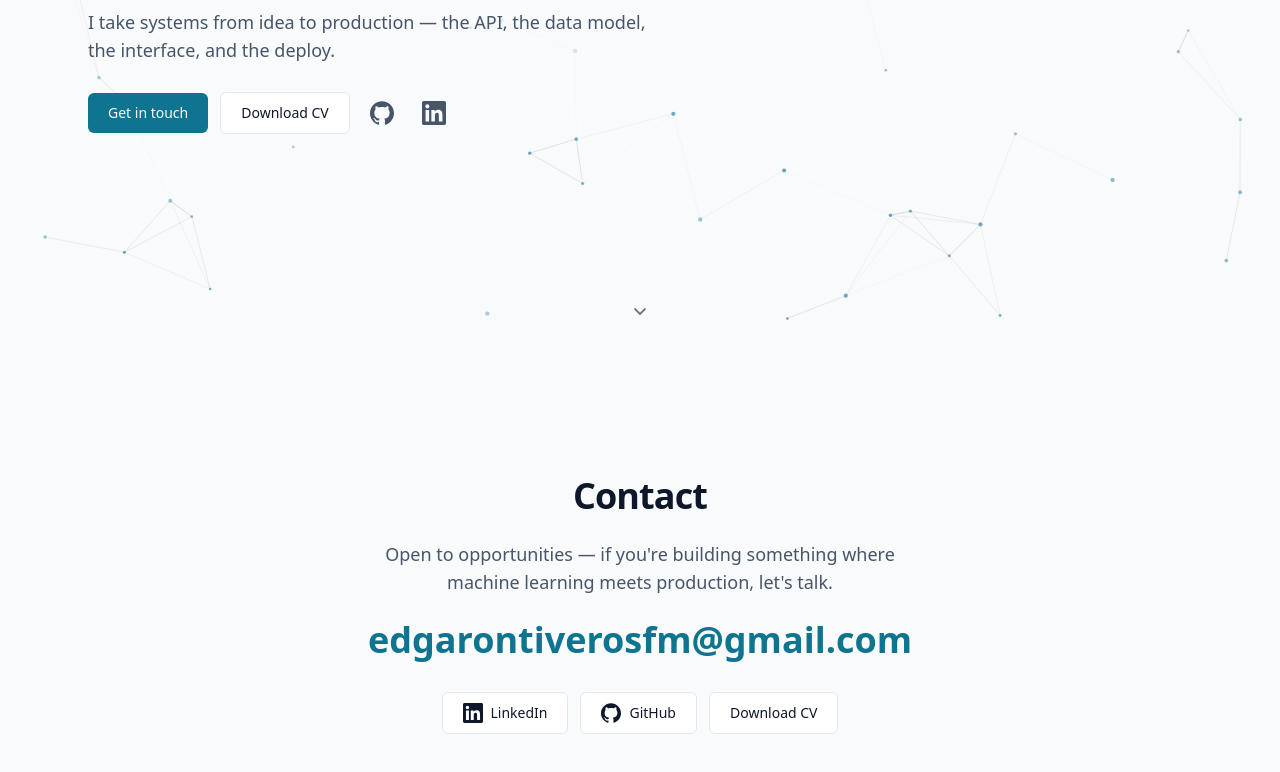
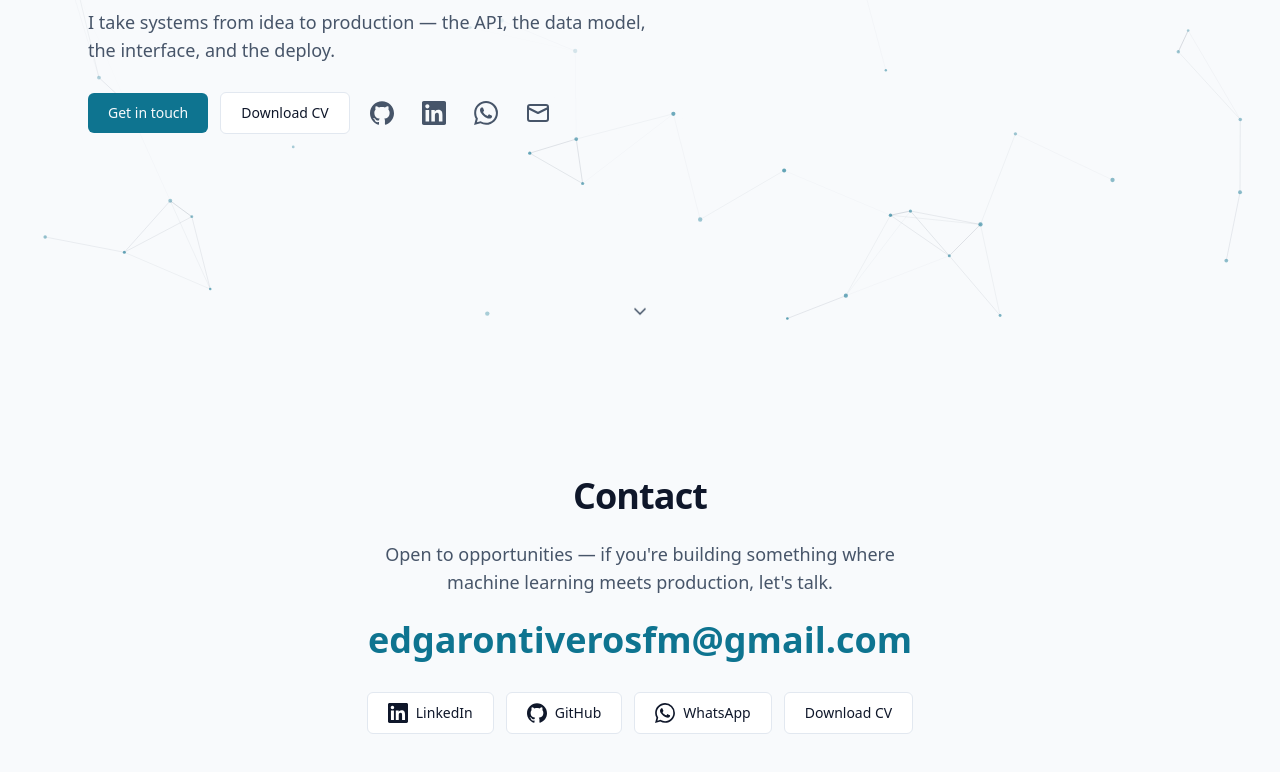
Before and after one commit to Edgar-Ontiveros/edgar-ontiveros.com, a React (Vite) app: page / in a window 1280 px wide. Shown: the part 452-1224 px from the top of the page. Built offline with nearby package versions, Linux system fonts and the light colour scheme.

Commit message:
Add WhatsApp and Gmail links to hero

```diff
--- a/src/components/icons.tsx
+++ b/src/components/icons.tsx
@@ -64,6 +64,23 @@
   )
 }
 
+export function MailIcon({ className }: IconProps) {
+  return (
+    <svg {...strokeProps(className)}>
+      <rect x="2" y="4" width="20" height="16" rx="2" />
+      <path d="m22 7-10 5L2 7" />
+    </svg>
+  )
+}
+
+export function WhatsAppIcon({ className }: IconProps) {
+  return (
+    <svg aria-hidden viewBox="0 0 24 24" fill="currentColor" className={className ?? 'h-5 w-5'}>
+      <path d="M17.472 14.382c-.297-.149-1.758-.867-2.03-.967-.273-.099-.471-.148-.67.15-.197.297-.767.966-.94 1.164-.173.199-.347.223-.644.075-.297-.15-1.255-.463-2.39-1.475-.883-.788-1.48-1.761-1.653-2.059-.173-.297-.018-.458.13-.606.134-.133.298-.347.446-.52.149-.174.198-.298.298-.497.099-.198.05-.371-.025-.52-.075-.149-.669-1.612-.916-2.207-.242-.579-.487-.5-.669-.51-.173-.008-.371-.01-.57-.01-.198 0-.52.074-.792.372-.272.297-1.04 1.016-1.04 2.479 0 1.462 1.065 2.875 1.213 3.074.149.198 2.096 3.2 5.077 4.487.709.306 1.262.489 1.694.625.712.227 1.36.195 1.871.118.571-.085 1.758-.719 2.006-1.413.248-.694.248-1.289.173-1.413-.074-.124-.272-.198-.57-.347m-5.421 7.403h-.004a9.87 9.87 0 01-5.031-1.378l-.361-.214-3.741.982.998-3.648-.235-.374a9.86 9.86 0 01-1.51-5.26c.001-5.45 4.436-9.884 9.888-9.884 2.64 0 5.122 1.03 6.988 2.898a9.825 9.825 0 012.893 6.994c-.003 5.45-4.437 9.884-9.885 9.884m8.413-18.297A11.815 11.815 0 0012.05 0C5.495 0 .16 5.335.157 11.892c0 2.096.547 4.142 1.588 5.945L.057 24l6.305-1.654a11.882 11.882 0 005.683 1.448h.005c6.554 0 11.89-5.335 11.893-11.893a11.821 11.821 0 00-3.48-8.413Z" />
+    </svg>
+  )
+}
+
 export function LinkedInIcon({ className }: IconProps) {
   return (
     <svg aria-hidden viewBox="0 0 24 24" fill="currentColor" className={className ?? 'h-5 w-5'}>
--- a/src/content/en.ts
+++ b/src/content/en.ts
@@ -24,12 +24,15 @@
     ctaDownloadCv: 'Download CV',
     githubLabel: 'Edgar Ontiveros on GitHub',
     linkedinLabel: 'Edgar Ontiveros on LinkedIn',
+    whatsappLabel: 'Edgar Ontiveros on WhatsApp',
+    emailLabel: 'Email Edgar Ontiveros',
   },
   contact: {
     blurb:
       "Open to opportunities — if you're building something where machine learning meets production, let's talk.",
     github: 'GitHub',
     linkedin: 'LinkedIn',
+    whatsapp: 'WhatsApp',
   },
   ui: {
     themeToggle: {
--- a/src/content/es.ts
+++ b/src/content/es.ts
@@ -24,12 +24,15 @@
     ctaDownloadCv: 'Descargar CV',
     githubLabel: 'Edgar Ontiveros en GitHub',
     linkedinLabel: 'Edgar Ontiveros en LinkedIn',
+    whatsappLabel: 'Edgar Ontiveros en WhatsApp',
+    emailLabel: 'Escribir a Edgar Ontiveros',
   },
   contact: {
     blurb:
       'Abierto a oportunidades — si estás construyendo algo donde el machine learning se encuentra con producción, hablemos.',
     github: 'GitHub',
     linkedin: 'LinkedIn',
+    whatsapp: 'WhatsApp',
   },
   ui: {
     themeToggle: {
--- a/src/content/site.ts
+++ b/src/content/site.ts
@@ -2,6 +2,10 @@
 export const site = {
   monogram: 'EO·',
   email: 'edgarontiverosfm@gmail.com',
+  /** Solo dígitos, para el enlace wa.me. */
+  whatsappNumber: '526143139226',
+  /** Formato legible, por si se muestra en la UI. */
+  whatsappDisplay: '+52 614 313 9226',
   github: 'https://github.com/Edgar-Ontiveros',
   linkedin: 'https://www.linkedin.com/in/edgaronti',
   cvPdf: '/cv/edgar-ontiveros-cv.pdf',
--- a/src/content/types.ts
+++ b/src/content/types.ts
@@ -37,12 +37,15 @@
     ctaDownloadCv: string
     githubLabel: string
     linkedinLabel: string
+    whatsappLabel: string
+    emailLabel: string
   }
   contact: {
     blurb: string
     /** Labels visibles de los botones (nombres de marca, no se traducen). */
     github: string
     linkedin: string
+    whatsapp: string
   }
   ui: {
     themeToggle: {
--- a/src/sections/Contact.tsx
+++ b/src/sections/Contact.tsx
@@ -1,4 +1,4 @@
-import { GitHubIcon, LinkedInIcon } from '../components/icons'
+import { GitHubIcon, LinkedInIcon, WhatsAppIcon } from '../components/icons'
 import { site } from '../content/site'
 import type { SiteContent } from '../content/types'
 
@@ -45,6 +45,15 @@
               <GitHubIcon className="h-5 w-5" />
               {contact.github}
             </a>
+            <a
+              href={`https://wa.me/${site.whatsappNumber}`}
+              target="_blank"
+              rel="noopener noreferrer"
+              className={buttonClasses}
+            >
+              <WhatsAppIcon className="h-5 w-5" />
+              {contact.whatsapp}
+            </a>
             <a href={site.cvPdf} download className={buttonClasses}>
               {content.hero.ctaDownloadCv}
             </a>
--- a/src/sections/Hero.tsx
+++ b/src/sections/Hero.tsx
@@ -1,6 +1,12 @@
 import { useRef } from 'react'
 import { Constellation } from '../components/Constellation'
-import { ChevronDownIcon, GitHubIcon, LinkedInIcon } from '../components/icons'
+import {
+  ChevronDownIcon,
+  GitHubIcon,
+  LinkedInIcon,
+  MailIcon,
+  WhatsAppIcon,
+} from '../components/icons'
 import { CONSTELLATION_TECHNOLOGIES } from '../content/constellation'
 import { site } from '../content/site'
 import type { SiteContent } from '../content/types'
@@ -97,6 +103,18 @@
             >
               <LinkedInIcon className="h-6 w-6" />
             </a>
+            <a
+              href={`https://wa.me/${site.whatsappNumber}`}
+              target="_blank"
+              rel="noopener noreferrer"
+              aria-label={hero.whatsappLabel}
+              className={socialClasses}
+            >
+              <WhatsAppIcon className="h-6 w-6" />
+            </a>
+            <a href={`mailto:${site.email}`} aria-label={hero.emailLabel} className={socialClasses}>
+              <MailIcon className="h-6 w-6" />
+            </a>
           </div>
         </div>
       </div>
```
